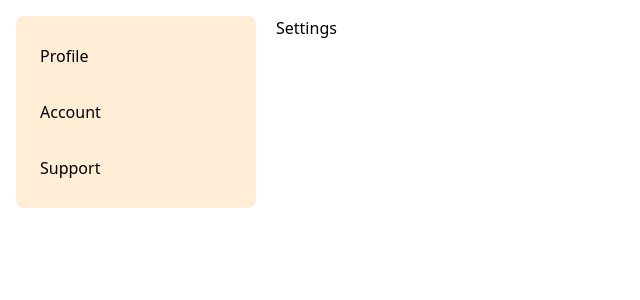
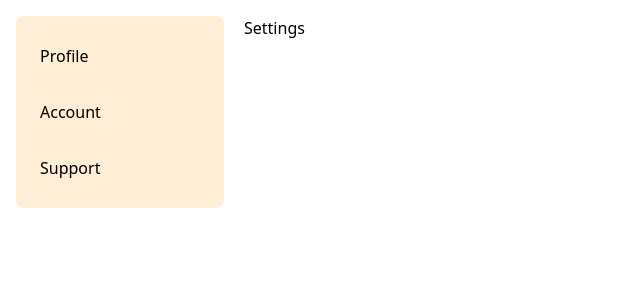
Before and after one commit to AbdullahAshraff/learning-system, a React (Vite) app: page /settings in a window 1280 px wide. Shown: the top 300 px of the page, without its empty margins (0-640 px from the left). Built offline with nearby package versions, Linux system fonts and the light colour scheme.

Commit message:
changed md to lg

```diff
--- a/src/pages/settings/layout/SettingsLayout.jsx
+++ b/src/pages/settings/layout/SettingsLayout.jsx
@@ -5,7 +5,7 @@ const SettingsLayout = () => {
   return (
     <>
       <div
-        className="md:grid m-4 gap-5"
+        className="flex flex-col lg:flex-row m-4 gap-5"
         style={{
           gridTemplateColumns: 'auto 3fr',
         }}
--- a/src/pages/settings/layout/SettingsNav.jsx
+++ b/src/pages/settings/layout/SettingsNav.jsx
@@ -28,10 +28,10 @@ const SettingsNav = () => {
 
   return (
     <>
-      <div className="md:grid hidden gap-2 bg-orange-100 p-4 pl-3 w-60 rounded-lg">
+      <div className="lg:grid hidden gap-2 bg-orange-100 p-4 pl-3 w-52 rounded-lg">
         {renderMenuItems()}
       </div>
-      <div className="flex flex-row md:hidden gap-2 bg-orange-100 p-2 pl-3 w-full rounded-lg overflow-auto">
+      <div className="flex flex-row lg:hidden gap-2 bg-orange-100 p-2 pl-3 w-full rounded-lg overflow-auto">
         {renderMenuItems()}
       </div>
     </>
```
